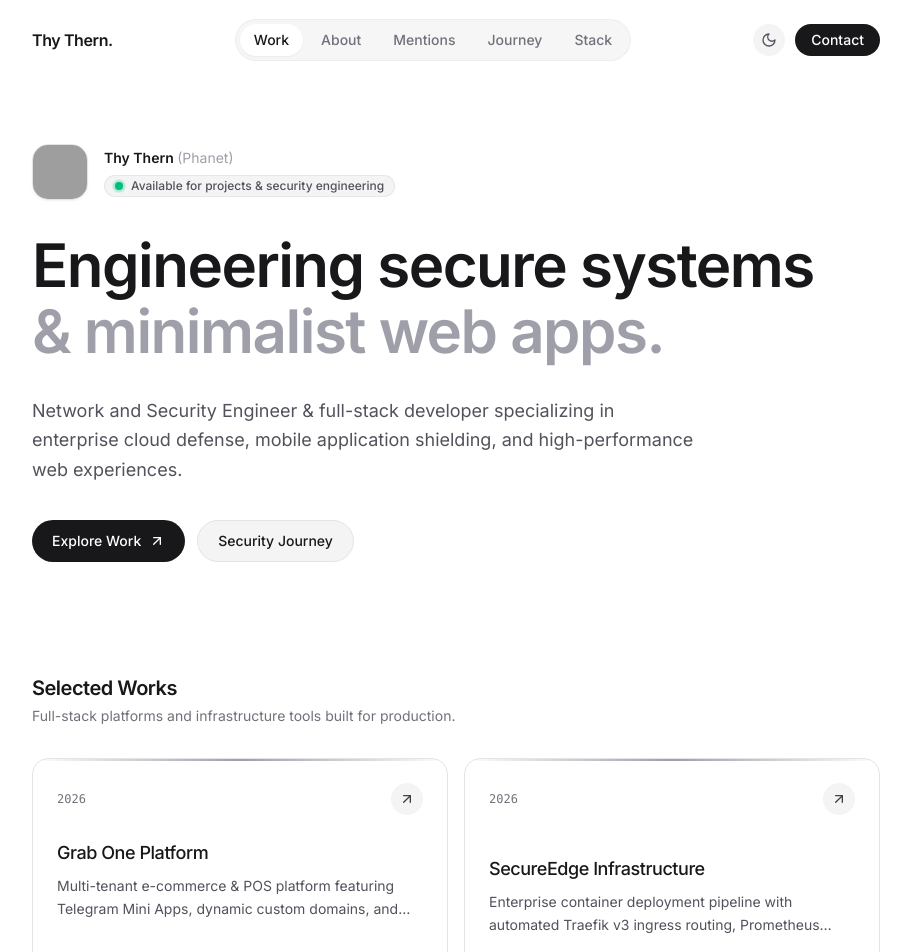
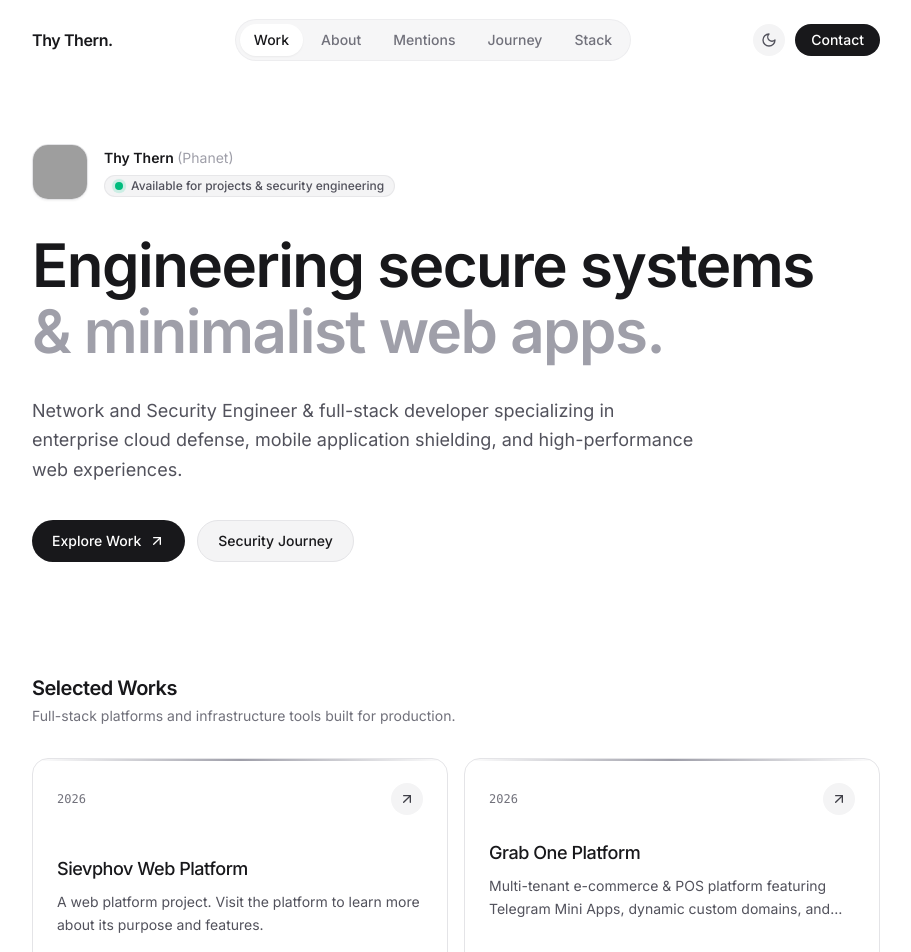
Before and after one commit to thernthy/thernthy.site, a React (Vite) app: page / in a window 1280 px wide. Shown: the top 952 px of the page, without its empty margins (184-1095 px from the left). Built offline with nearby package versions, Linux system fonts and the light colour scheme; grey boxes are pictures that could not be loaded; the HTML template or start-up script is replaced by a standard one.

Commit message:
Add Sievphov web platform to selected works

```diff
--- a/src/data/portfolioData.ts
+++ b/src/data/portfolioData.ts
@@ -7,6 +7,14 @@ export const NAV_ITEMS = [
 ];
 
 export const PROJECTS = [
+  {
+    title: "Sievphov Web Platform",
+    description:
+      "A web platform project. Visit the platform to learn more about its purpose and features.",
+    tags: ["Web Platform"],
+    link: "https://sievphovweb.thernthy.site/about",
+    year: "2026",
+  },
   {
     title: "Grab One Platform",
     description:
```
